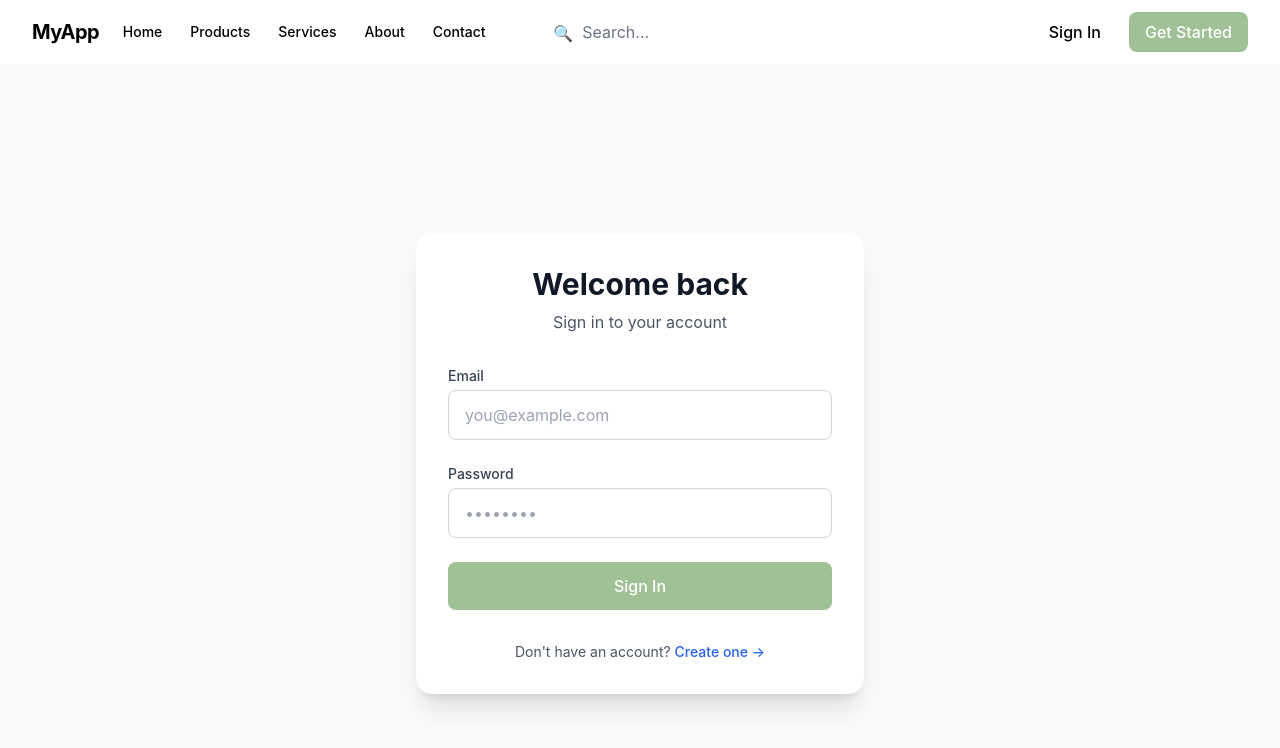
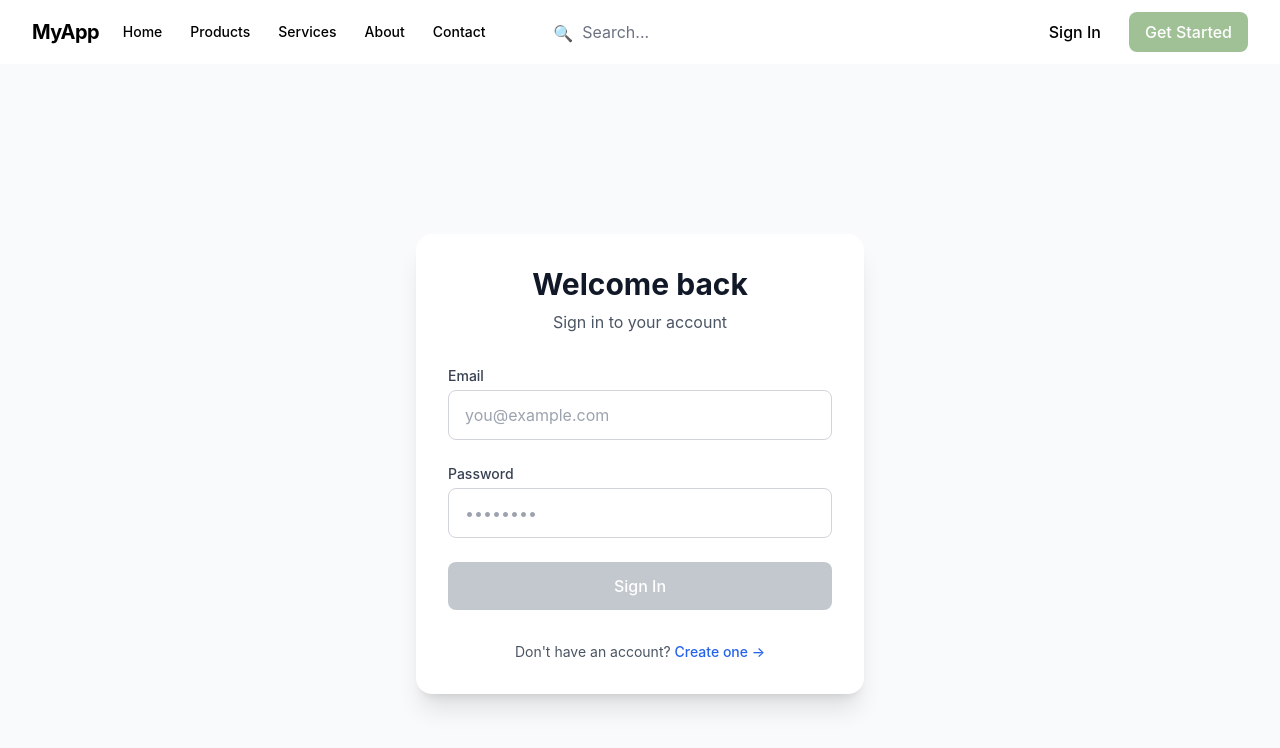
Before and after one commit to SehovacZeljko/angular-store-practice, an Angular app: page /login in a window 1280 px wide. Shown: the top 748 px of the page. Built offline with nearby package versions, Linux system fonts and the light colour scheme.

Commit message:
Changeauth  button styles

```diff
--- a/src/app/auth/login/login.component.html
+++ b/src/app/auth/login/login.component.html
@@ -26,11 +26,11 @@
           placeholder="••••••••"
         />
       </div>
-
       <button
         type="submit"
+        class="w-full btn-primary"
         [disabled]="loading || form.invalid"
-        class="w-full py-3 rounded-lg font-medium primary-button-color text-white hover-button-mint transition-all duration-200 focus:outline-none focus:ring-2 focus:ring-offset-2 focus:ring-blue-500 whitespace-nowrap"
+        [class.btn-loading]="loading"
       >
         {{ loading ? "Signing in..." : "Sign In" }}
       </button>
--- a/src/app/auth/login/login.component.ts
+++ b/src/app/auth/login/login.component.ts
@@ -12,9 +12,9 @@ import { HeaderComponent } from '../../components/header/header.component';
   templateUrl: './login.component.html',
 })
 export class LoginComponent {
-  private fb = inject(FormBuilder);        // ← inject it here
-  private auth = inject(AuthService);      // ← also inject AuthService
-  private router = inject(Router);         // ← and Router
+  private fb = inject(FormBuilder);
+  private auth = inject(AuthService);
+  private router = inject(Router);
 
   form = this.fb.group({
     email: ['', [Validators.required, Validators.email]],
--- a/src/app/auth/register/register.component.html
+++ b/src/app/auth/register/register.component.html
@@ -67,7 +67,7 @@
       <button
         type="submit"
         [disabled]="loading || form.invalid"
-        class="w-full py-3 rounded-lg font-medium primary-button-color text-white hover-button-mint transition-all duration-200 focus:outline-none focus:ring-2 focus:ring-offset-2 focus:ring-blue-500 whitespace-nowrap"
+        class="w-full btn-primary"
       >
         {{ loading ? "Creating Account..." : "Create Account" }}
       </button>
--- a/src/app/auth/register/register.component.ts
+++ b/src/app/auth/register/register.component.ts
@@ -1,4 +1,5 @@
 import { Component, inject } from '@angular/core';
+import { CommonModule } from '@angular/common';
 import { ReactiveFormsModule, FormBuilder, Validators } from '@angular/forms';
 import { Router, RouterLink } from '@angular/router';
 import { AuthService } from '../../services/auth.service';
@@ -7,7 +8,7 @@ import { HeaderComponent } from '../../components/header/header.component';
 @Component({
   selector: 'app-register',
   standalone: true,
-  imports: [ReactiveFormsModule, RouterLink, HeaderComponent],
+  imports: [CommonModule, ReactiveFormsModule, RouterLink, HeaderComponent],
   templateUrl: './register.component.html',
 })
 export class RegisterComponent {
```
